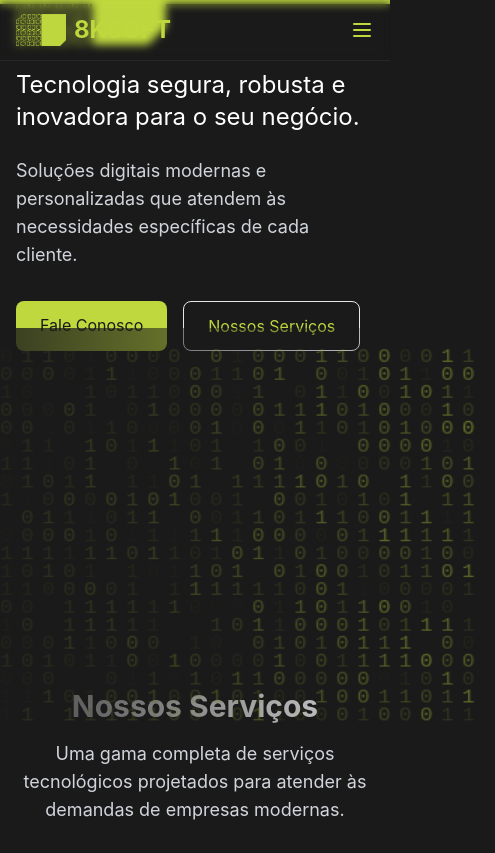
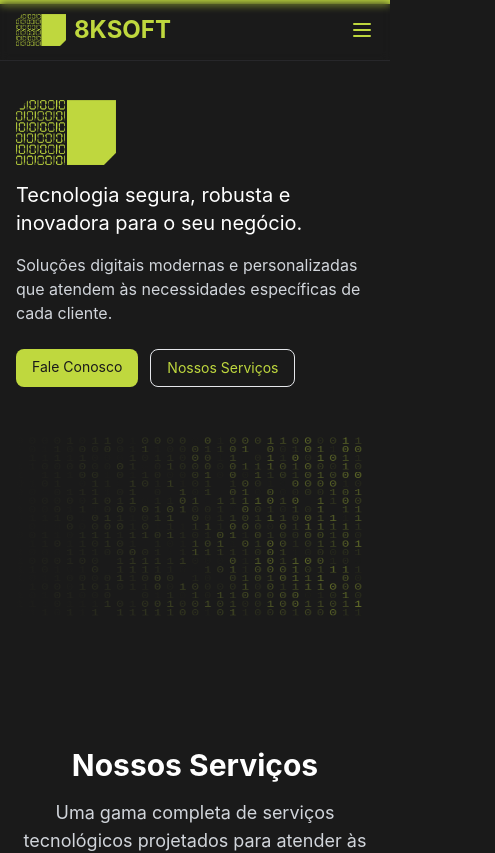
Before and after one commit to 8KSOFT/institucional, a Next.js app: page / in a window 390 px wide. Shown: the top 853 px of the page, 495 px wide, since content can reach past the window. Built offline with nearby package versions, Linux system fonts and the light colour scheme.

Commit message:
responsividade

```diff
--- a/src/app/components/BinaryAnimation/BinaryAnimation.tsx
+++ b/src/app/components/BinaryAnimation/BinaryAnimation.tsx
@@ -66,8 +66,11 @@ export default function BinaryAnimation() {
   }, []);
 
   return (
-    <div>
-      <canvas ref={canvasRef} className="w-[600px] h-[400px] pt-4 rounded-lg bg-transparent" />
+    <div className="w-full flex items-center justify-center">
+      <canvas
+        ref={canvasRef}
+        className="w-[600px] h-[400px] pt-4 rounded-lg bg-transparent max-sm:w-full max-sm:h-[200px]"
+      />
     </div>
   );
 }
--- a/src/app/components/Header/Header.tsx
+++ b/src/app/components/Header/Header.tsx
@@ -3,7 +3,7 @@ import Image from 'next/image';
 
 function Header() {
   return (
-    <header className="fixed w-full top-0 bg-background/80 backdrop-blur-sm z-50 border-b border-zinc-800">
+    <header className="fixed w-[100vw] top-0 bg-background/80 backdrop-blur-sm z-50 border-b border-zinc-800">
       <nav className="h-[60px] container mx-auto px-4 py-4 flex justify-between items-center">
         <div className="text-2xl font-bold text-primary flex items-center">
           <Image src="/logo.png" alt="8KSOFT" width={50} height={50} />
--- a/src/app/components/Hero/Hero.tsx
+++ b/src/app/components/Hero/Hero.tsx
@@ -6,42 +6,48 @@ import Image from 'next/image';
 
 export default function Hero() {
   return (
-    <section className="container mx-auto px-4 pt-32 pb-20">
+    <section className="container mx-auto px-4 pt-20 md:pt-32 pb-12 md:pb-20 max-sm:w-full">
       <ClientOnly>
-        <div className="h-[400px] flex flex-col md:flex-row items-center justify-center max-w-6xl mx-auto">
+        <div className="min-h-[400px] flex flex-col md:flex-row items-center justify-center max-w-6xl mx-auto max-sm:w-full">
           <div className="pt-5 w-full h-full flex flex-col justify-between text-left md:w-1/2">
             <FadeIn direction="up">
-              <div className="flex items-center justify-start text-7xl md:text-8xl lg:text-9xl font-bold mb-6 bg-gradient-to-r from-primary to-primary/70 text-transparent bg-clip-text">
-                <Image src="/logo.png" alt="8KSOFT" width={150} height={150} />
+              <div className="flex items-center justify-start text-5xl sm:text-6xl md:text-7xl lg:text-8xl xl:text-9xl font-bold mb-4 md:mb-6 bg-gradient-to-r from-primary to-primary/70 text-transparent bg-clip-text max-sm:w-full">
+                <Image
+                  src="/logo.png"
+                  alt="8KSOFT"
+                  width={150}
+                  height={100}
+                  className="w-[100px] h-[65px] sm:w-[120px] sm:h-[80px] md:w-[150px] md:h-[100px]"
+                />
               </div>
             </FadeIn>
             <FadeIn direction="up" delay={0.2}>
-              <h2 className="text-2xl md:text-3xl text-primary/80">
+              <h2 className="text-xl sm:text-2xl md:text-3xl text-primary/80">
                 Tecnologia segura, robusta e inovadora para o seu negócio.
               </h2>
-              <p className="mt-6 text-lg text-gray-300">
+              <p className="mt-4 md:mt-6 text-base md:text-lg text-gray-300">
                 Soluções digitais modernas e personalizadas que atendem às necessidades específicas de cada cliente.
               </p>
             </FadeIn>
             <FadeIn direction="up" delay={0.4}>
-              <div className="mt-8 flex gap-4">
+              <div className="mt-6 md:mt-8 flex gap-3 md:gap-4">
                 <a
                   href="#contact"
-                  className="px-6 py-3 bg-primary text-background rounded-lg hover:bg-primary/90 transition-colors"
+                  className="px-4 md:px-6 py-2 md:py-3 text-sm md:text-base bg-primary text-background rounded-lg hover:bg-primary/90 transition-colors"
                 >
                   Fale Conosco
                 </a>
                 <a
                   href="#services"
-                  className="px-6 py-3 border border-primary/20 text-primary rounded-lg hover:border-primary/40 transition-colors"
+                  className="px-4 md:px-6 py-2 md:py-3 text-sm md:text-base border border-primary/20 text-primary rounded-lg hover:border-primary/40 transition-colors"
                 >
                   Nossos Serviços
                 </a>
               </div>
             </FadeIn>
           </div>
-          <FadeIn direction="up" delay={0.3} className="md:w-1/2 relative">
-            <div className="w-full relative h-full flex justify-start">
+          <FadeIn direction="up" delay={0.3} className="mt-8 md:mt-0 md:w-1/2 relative max-sm:w-full">
+            <div className="relative w-full h-full flex items-center justify-center">
               <BinaryAnimation />
               <div className="absolute inset-0 pointer-events-none bg-gradient-to-r from-background via-background/80 to-transparent" />
             </div>
--- a/src/app/layout.tsx
+++ b/src/app/layout.tsx
@@ -8,7 +8,9 @@ export const metadata: Metadata = {
   title: '8KSoft - Technology Consulting',
   description: 'Consultoria em tecnologia e desenvolvimento de software',
   icons: {
-    icon: './favicon.ico',
+    icon: [
+      { url: '/favicon.ico', sizes: 'any' },
+    ],
   },
 };
 
--- a/tailwind.config.ts
+++ b/tailwind.config.ts
@@ -9,7 +9,7 @@ const config: Config = {
   theme: {
     extend: {
       clipPath: {
-        'polygon-cut': 'polygon(20px 0, 100% 0, 100% calc(100% - 200px), calc(100% - 200px) 100%, 0 100%, 0 20px)',
+        'polygon-cut': 'polygon(20px 0, 100% 0, 100% calc(100% - 100px), calc(100% - 100px) 100%, 0 100%, 0 20px)',
       },
       colors: {
         primary: 'var(--primary-color)',
```
Also changed, not shown: 1 other file (tests, documents, lock files or other folders).
